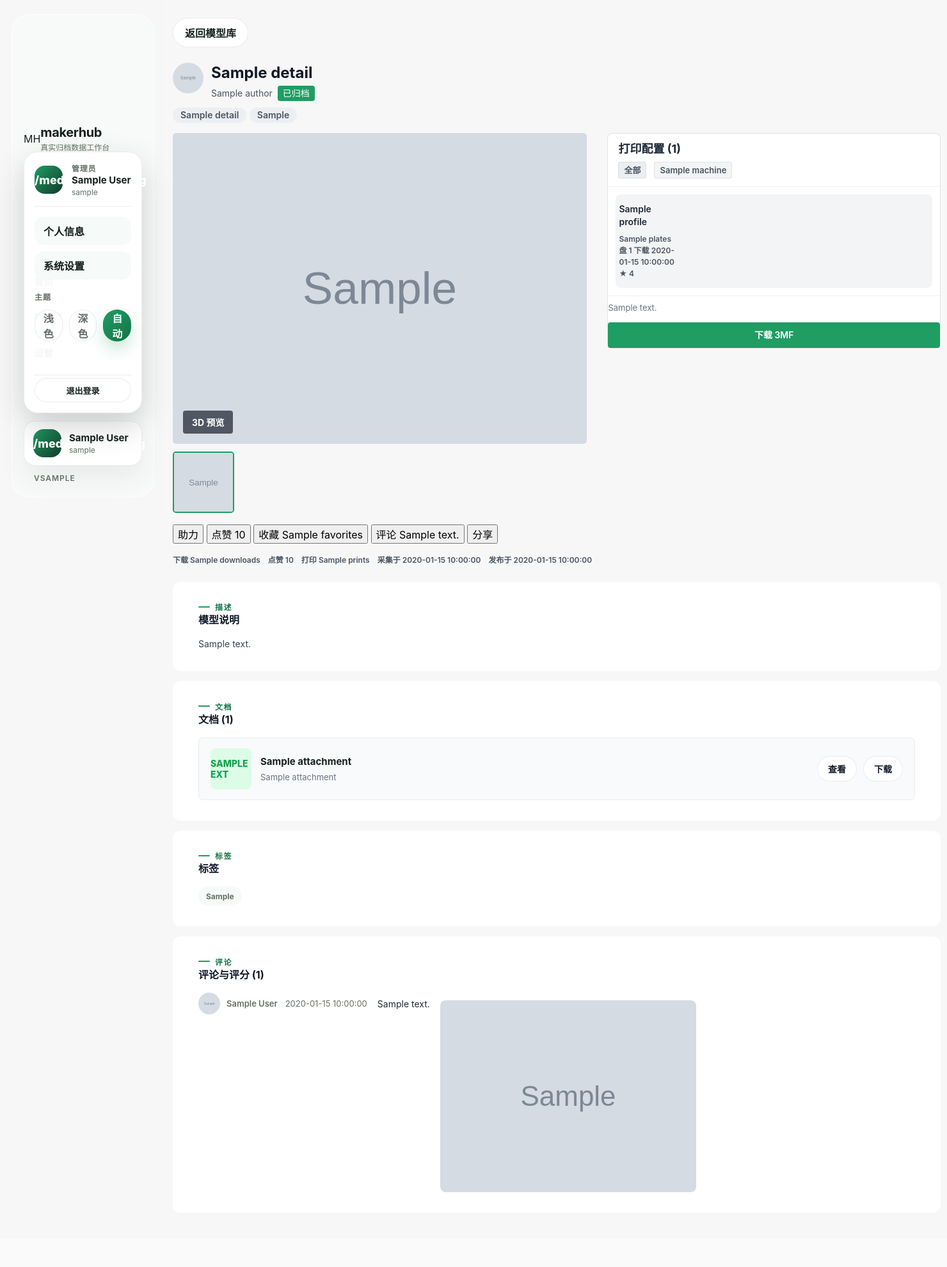
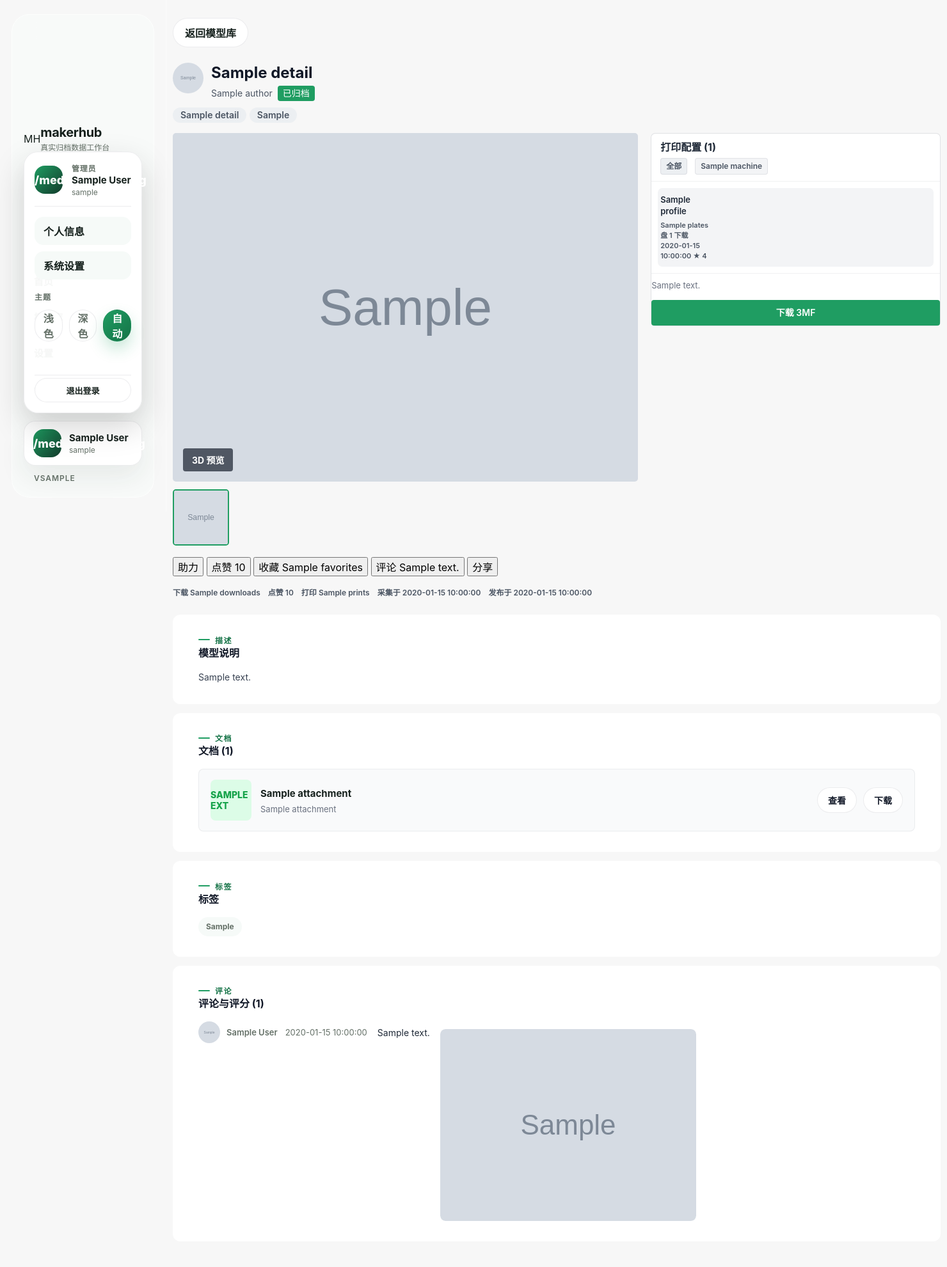
Before and after one commit to s450586793/makerhub, a Python web app: template app/templates/detail.html in a window 1480 px wide. Shown: the whole page at 64% size. Before the commit the page ends 1864 px from the top, so only its background shows below. Run offline with Jinja, Linux system fonts and the light colour scheme; the template is opened without the code that fills it: most values are stand-ins (such as "Sample title", 1, 10 or a date in 2020); grey boxes marked "Sample" are stand-in pictures.

Commit message:
style: tighten detail profile panel sizing

```diff
--- a/app/static/css/app.css
+++ b/app/static/css/app.css
@@ -1985,8 +1985,8 @@ select:focus {
 
 .mw-hero {
   display: grid;
-  grid-template-columns: minmax(0, 1.02fr) minmax(360px, 0.82fr);
-  gap: 32px;
+  grid-template-columns: minmax(0, 1.08fr) minmax(300px, 0.7fr);
+  gap: 24px;
   align-items: start;
 }
 
@@ -1996,7 +1996,7 @@ select:focus {
 .mw-instance-panels,
 .mw-content-stack {
   display: grid;
-  gap: 16px;
+  gap: 14px;
 }
 
 .mw-hero__sidebar > .mw-head {
@@ -2084,7 +2084,7 @@ select:focus {
 .mw-gallery__thumbs {
   display: flex;
   flex-direction: row;
-  gap: 10px;
+  gap: 8px;
   overflow-x: auto;
   overflow-y: hidden;
   max-height: none;
@@ -2093,7 +2093,7 @@ select:focus {
 }
 
 .mw-gallery__thumb {
-  width: 96px;
+  width: 88px;
   aspect-ratio: 1 / 1;
   padding: 0;
   border: 2px solid transparent;
@@ -2175,24 +2175,24 @@ select:focus {
 }
 
 .mw-config-panel {
-  border-radius: 8px;
+  border-radius: 7px;
   border: 1px solid rgba(15, 23, 42, 0.12);
   background: #fff;
   overflow: visible;
 }
 
 .mw-config-panel__header {
-  padding: 12px 16px;
+  padding: 10px 14px;
   border-bottom: 1px solid rgba(15, 23, 42, 0.06);
   display: grid;
-  gap: 8px;
+  gap: 6px;
 }
 
 .mw-config-panel__header h2 {
   margin: 0;
   color: #1f2937;
-  font-size: 18px;
-  line-height: 24px;
+  font-size: 16px;
+  line-height: 22px;
   font-weight: 700;
 }
 
@@ -2209,11 +2209,11 @@ select:focus {
 
 .mw-filter-pill {
   flex: 0 0 auto;
-  font-size: 13px;
+  font-size: 12px;
 }
 
 .mw-profile-list {
-  padding: 12px;
+  padding: 10px;
   gap: 0;
   position: relative;
 }
@@ -2223,20 +2223,20 @@ select:focus {
 }
 
 .mw-profile-entry + .mw-profile-entry .mw-profile-card {
-  margin-top: 4px;
-  padding-top: 8px;
+  margin-top: 2px;
+  padding-top: 6px;
   border-top: 1px solid rgba(15, 23, 42, 0.08);
 }
 
 .mw-profile-card {
   width: 100%;
-  padding: 4px;
+  padding: 3px;
   border: 1px solid transparent;
-  border-radius: 8px;
+  border-radius: 7px;
   background: transparent;
   display: grid;
-  grid-template-columns: 96px minmax(0, 1fr);
-  gap: 12px;
+  grid-template-columns: 84px minmax(0, 1fr);
+  gap: 10px;
   align-items: stretch;
   text-align: left;
   cursor: pointer;
@@ -2264,12 +2264,12 @@ select:focus {
 }
 
 .mw-profile-card__body {
-  min-height: 72px;
+  min-height: 63px;
   display: flex;
   flex-direction: column;
   justify-content: space-between;
-  gap: 8px;
-  padding: 8px 0;
+  gap: 6px;
+  padding: 6px 0;
   overflow: hidden;
 }
 
@@ -2279,17 +2279,17 @@ select:focus {
   -webkit-box-orient: vertical;
   -webkit-line-clamp: 2;
   color: #1f2937;
-  font-size: 14px;
+  font-size: 13px;
   font-weight: 600;
-  line-height: 20px;
+  line-height: 18px;
 }
 
 .mw-profile-card__meta,
 .mw-profile-card__stats,
 .mw-instance-panel__meta {
   color: #4b5563;
-  font-size: 12px;
-  line-height: 18px;
+  font-size: 11px;
+  line-height: 16px;
   font-weight: 600;
 }
 
@@ -2560,12 +2560,39 @@ select:focus {
 .mw-profile-popover__note {
   margin: 0;
   color: #6b7280;
-  font-size: 12px;
+  font-size: 11px;
   line-height: 1.55;
 }
 
 .mw-instance-panels--inline {
-  padding: 0 12px 12px;
+  padding: 0 10px 10px;
+}
+
+@media (max-width: 1480px) {
+  .mw-hero {
+    grid-template-columns: minmax(0, 1.06fr) minmax(280px, 0.66fr);
+    gap: 20px;
+  }
+
+  .mw-profile-card {
+    grid-template-columns: 78px minmax(0, 1fr);
+    gap: 9px;
+  }
+
+  .mw-profile-card__thumb-wrap {
+    width: 78px;
+    height: 58px;
+  }
+
+  .mw-profile-card__body {
+    min-height: 58px;
+    gap: 5px;
+    padding: 5px 0;
+  }
+
+  .mw-profile-popover {
+    width: min(360px, calc(100vw - 120px));
+  }
 }
 
 .mw-instance-panel {
--- a/frontend/package.json
+++ b/frontend/package.json
@@ -1,7 +1,7 @@
 {
   "name": "makerhub-frontend",
   "private": true,
-  "version": "0.3.30",
+  "version": "0.3.31",
   "type": "module",
   "scripts": {
     "dev": "vite",
```
Also changed, not shown: other parts of app/static/css/app.css (+74 -44 lines), README.md, frontend/package-lock.json, 1 other file.
